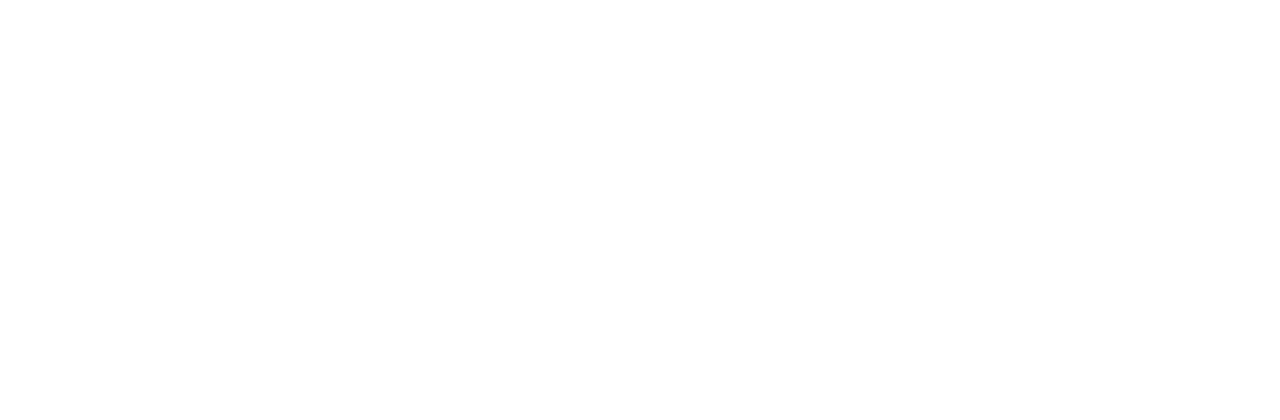
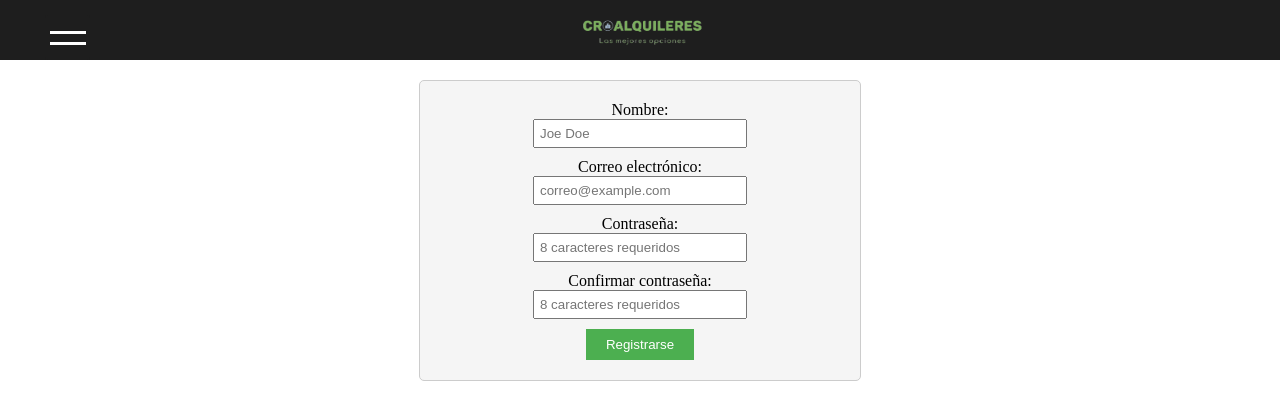
Before and after one commit to KendallMadrigal557/CroAlquileres, a Vue app in the folder app/: page /register in a window 1280 px wide. Before the commit this address had no page. Shown: the top 420 px of the page. Built offline with nearby package versions, Linux system fonts and the light colour scheme.

Commit message:
adding register user and services

```diff
--- /dev/null
+++ b/app/src/components/Register/RegisterUser.vue
@@ -0,0 +1,109 @@
+<template>
+    <div class="main-container">
+        <form @submit="registerUser">
+            <label for="name" class="form-label">Nombre:</label>
+            <input v-model="name" type="text" placeholder="Joe Doe" required>
+            <label for="email" class="form-label">Correo electrónico:</label>
+            <input v-model="email" type="email" placeholder="correo@example.com" required>
+            <label for="password" class="form-label">Contraseña:</label>
+            <input v-model="password" type="password" placeholder="8 caracteres requeridos" required>
+            <label for="confirm_password" class="form-label">Confirmar contraseña:</label>
+            <input v-model="confirm_password" type="password" placeholder="8 caracteres requeridos" required>
+            <button type="submit">Registrarse</button>
+        </form>
+    </div>
+</template>
+
+<script>
+import UserService from '@/services/user.service';
+
+export default {
+    name: 'RegisterUser',
+    data() {
+        return {
+            name: '',
+            email: '',
+            password: '',
+            confirm_password: ''
+        };
+    },
+    methods: {
+        async registerUser(event) {
+            event.preventDefault();
+
+            // Validar el nombre
+            const nameRegex = /^[a-zA-ZáéíóúÁÉÍÓÚ\s]+$/;
+            if (!nameRegex.test(this.name)) {
+                console.error('Error: El nombre solo puede contener letras y espacios.');
+                return;
+            }
+
+            // Validar que la contraseña y la confirmación sean iguales
+            if (this.password !== this.confirm_password) {
+                console.error('Error: Las contraseñas no coinciden.');
+                return;
+            }
+
+            try {
+                const userService = new UserService();
+                const newUser = {
+                    name: this.name,
+                    email: this.email,
+                    password: this.password
+                };
+                const createdUser = await userService.createUser(newUser);
+                console.error('User registered:', createdUser);
+
+            } catch (error) {
+                console.error('Error registering user:', error);
+            }
+        }
+    }
+};
+</script>
+
+<style scoped>
+.main-container {
+    position: relative;
+    max-width: 400px;
+    margin: 80px auto;
+    padding: 20px;
+    border: 1px solid #ccc;
+    border-radius: 5px;
+    background-color: #f5f5f5;
+    position: absolute;
+    top: 0;
+    left: 0;
+    right: 0;
+}
+
+
+form {
+    display: flex;
+    flex-direction: column;
+    align-items: center;
+}
+
+input {
+    margin-bottom: 10px;
+    padding: 5px;
+    width: 200px;
+}
+
+button {
+    padding: 8px 20px;
+    background-color: #4caf50;
+    color: white;
+    border: none;
+    cursor: pointer;
+}
+
+button:hover {
+    background-color: #45a049;
+}
+
+button:disabled {
+    background-color: #cccccc;
+    cursor: not-allowed;
+}
+</style>
--- a/app/src/pages/Department/DepartmentPage.vue
+++ b/app/src/pages/Department/DepartmentPage.vue
@@ -10,7 +10,6 @@
         components : {
             cardDepartment
         }
-
     }
 </script>
 
--- /dev/null
+++ b/app/src/pages/Register/RegisterUser.vue
@@ -0,0 +1,20 @@
+<template>
+    <div>
+        <NavBar></NavBar>
+        <RegisterUser></RegisterUser>
+    </div>
+</template>
+
+<script>
+import NavBar from '../navbar.vue'
+import RegisterUser from "@/components/Register/RegisterUser.vue";
+
+export default {
+    components: {
+        RegisterUser,
+        NavBar
+    }
+};
+</script>
+
+<style lang="scss" scoped></style>
--- a/app/src/pages/navbar.vue
+++ b/app/src/pages/navbar.vue
@@ -27,7 +27,7 @@
             </li>
             <li><a href="#">Portfolio</a></li>
             <li><a href="#">Overview</a></li>
-            <li><a href="#">Shortcuts</a></li>
+            <li><router-link to="/register" class="register-button">Registrarse</router-link></li>
             <li><router-link to="/login" class="login-button">Login</router-link></li>
         </ul>
     </nav>
--- a/app/src/router/router.js
+++ b/app/src/router/router.js
@@ -5,10 +5,13 @@
 import CardDepartment from '@/pages/Department/DepartmentPage.vue'
 import frontPage from "@/pages/frontPage.vue"
 
+import RegisterUser from "@/pages/Register/RegisterUser.vue"
+
 const routes = [
   { path: '/', component: frontPage },
   { path: '/login', component: LoginPageVue },
   { path: '/department', component: CardDepartment },
+  { path: '/register', component: RegisterUser},
 ];
 
 const router = createRouter({
--- /dev/null
+++ b/app/src/services/user.service.js
@@ -0,0 +1,81 @@
+/* eslint-disable */
+class UserService {
+    constructor() {
+        this.baseUrl = 'http://localhost:3001/api';
+    }
+/* eslint-enable */
+
+    async createUser(user) {
+        try {
+            const response = await fetch(`${this.baseUrl}/user`, {
+                method: 'POST',
+                headers: {
+                    'Content-Type': 'application/json'
+                },
+                body: JSON.stringify(user)
+            });
+
+            const data = await response.json();
+            return data;
+        } catch (error) {
+            console.error('Error creating user:', error);
+            throw error;
+        }
+    }
+
+    async getUsers() {
+        try {
+            const response = await fetch(`${this.baseUrl}/user`);
+            const data = await response.json();
+            return data;
+        } catch (error) {
+            console.error('Error getting users:', error);
+            throw error;
+        }
+    }
+
+    async getUserById(id) {
+        try {
+            const response = await fetch(`${this.baseUrl}/user/${id}`);
+            const data = await response.json();
+            return data;
+        } catch (error) {
+            console.error(`Error getting user with ID ${id}:`, error);
+            throw error;
+        }
+    }
+
+    async updateUser(id, user) {
+        try {
+            const response = await fetch(`${this.baseUrl}/user/${id}`, {
+                method: 'PUT',
+                headers: {
+                    'Content-Type': 'application/json'
+                },
+                body: JSON.stringify(user)
+            });
+
+            const data = await response.json();
+            return data;
+        } catch (error) {
+            console.error(`Error updating user with ID ${id}:`, error);
+            throw error;
+        }
+    }
+
+    async deleteUser(id) {
+        try {
+            const response = await fetch(`${this.baseUrl}/user/${id}`, {
+                method: 'DELETE'
+            });
+
+            const data = await response.json();
+            return data;
+        } catch (error) {
+            console.error(`Error deleting user with ID ${id}:`, error);
+            throw error;
+        }
+    }
+}
+
+export default UserService;
```
